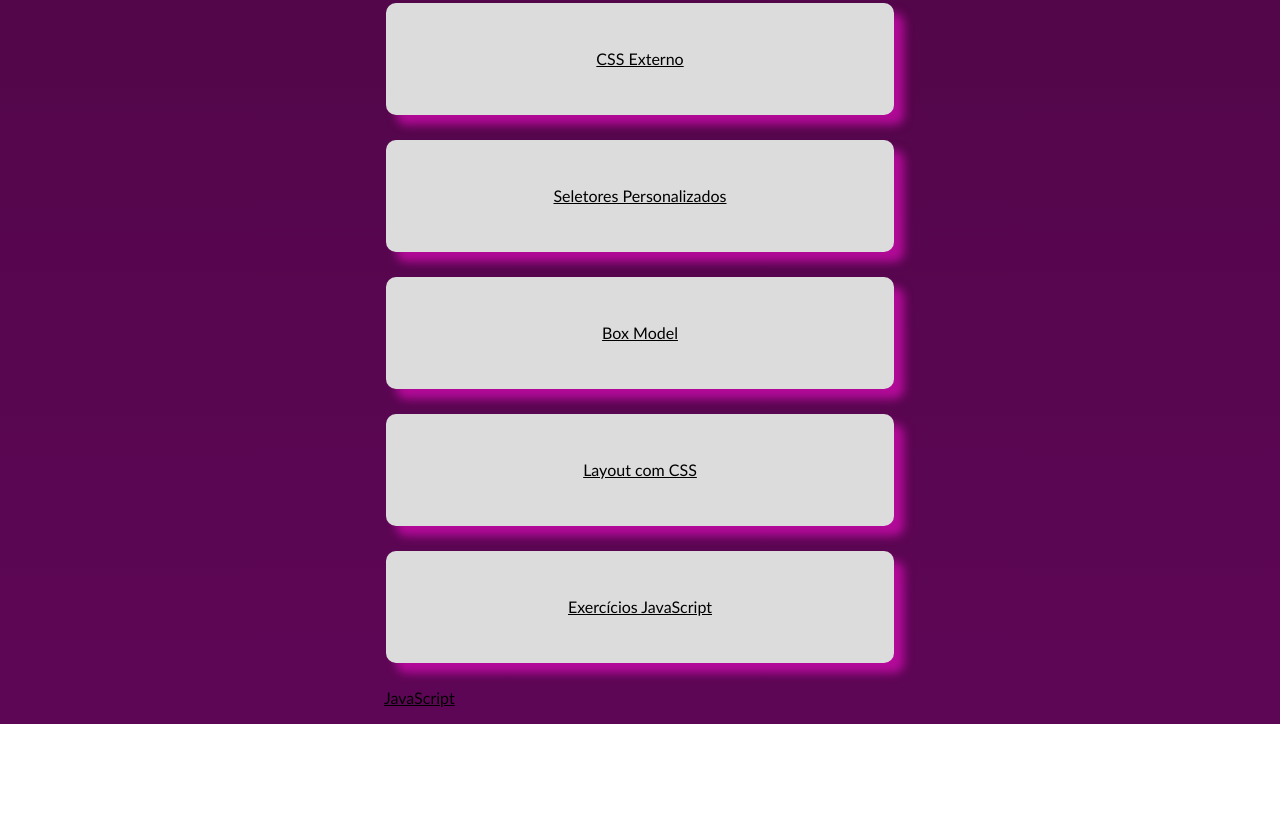
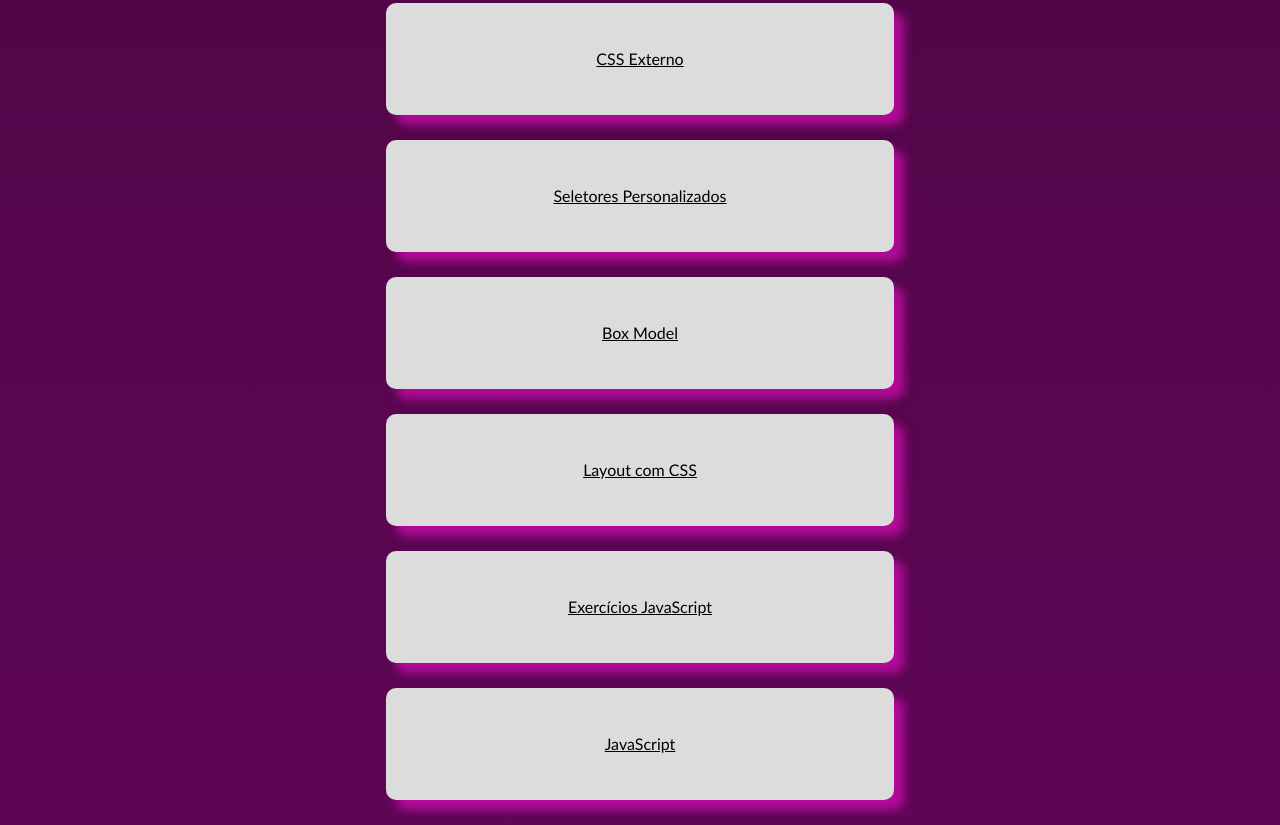
Before and after one commit to EvelynKarenNeumann/Projeto_na_Trilha_do_Aprendizado, a plain HTML site: page index.html in a window 1280 px wide. Shown: the part 1656-2481 px from the top of the page. Before the commit the page ends 2380 px from the top, so only its background shows below. Drawn offline with Linux system fonts and the light colour scheme.

Commit message:
Update style.css

```diff
--- a/css/style.css
+++ b/css/style.css
@@ -142,8 +142,17 @@ body{
     border-radius: 10px;
     box-shadow: 10px 10px 10px #f00dca98;
 }
+.dezoito{
+    margin:15px 2px 25px 2px;
+    background-color: gainsboro;
+    text-align: center;
+    padding:30px;
+    border-radius: 10px;
+    box-shadow: 10px 10px 10px #f00dca98;
+}
 
 a{
     color: black;
     font-family: 'Trebuchet MS', 'Lucida Sans Unicode', 'Lucida Grande', 'Lucida Sans', Arial, sans-serif;
 }
+.lo
```
